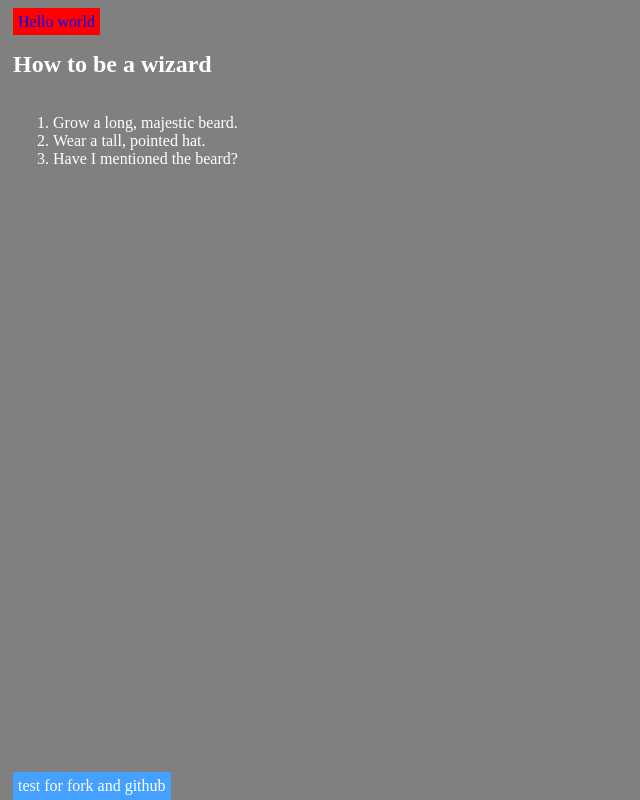
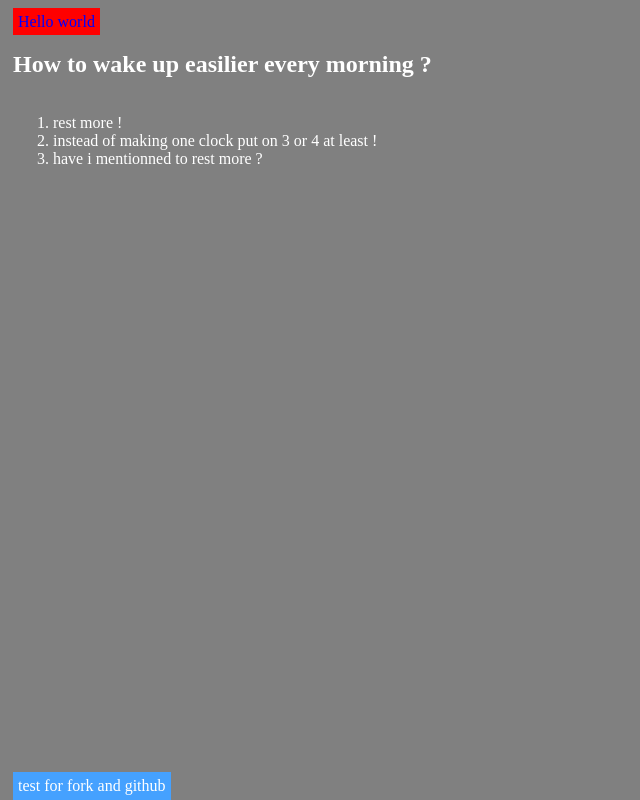
Before and after one commit to CyrilGitDev/testgitWithForkGUI, a plain HTML site: page src/index.html in a window 1280 px wide. Shown: the whole page, without its empty margins (0-640 px from the left). Drawn offline with Linux system fonts and the light colour scheme.

Commit message:
modification
modificaiton of the text one the main page

```diff
--- a/src/index.html
+++ b/src/index.html
@@ -8,11 +8,11 @@
 
 
 	<article>
-	    <h1>How to be a wizard</h1>
+	    <h1>How to wake up easilier every morning ?</h1>
 	    <ol>
-	        <li>Grow a long, majestic beard.</li>
-	        <li>Wear a tall, pointed hat.</li>
-	        <li>Have I mentioned the beard?</li>
+	        <li>rest more !</li>
+	        <li>instead of making one clock put on 3 or 4 at least !</li>
+	        <li>have i mentionned to rest more ?</li>
 	    </ol>
 	</article>
 
```
